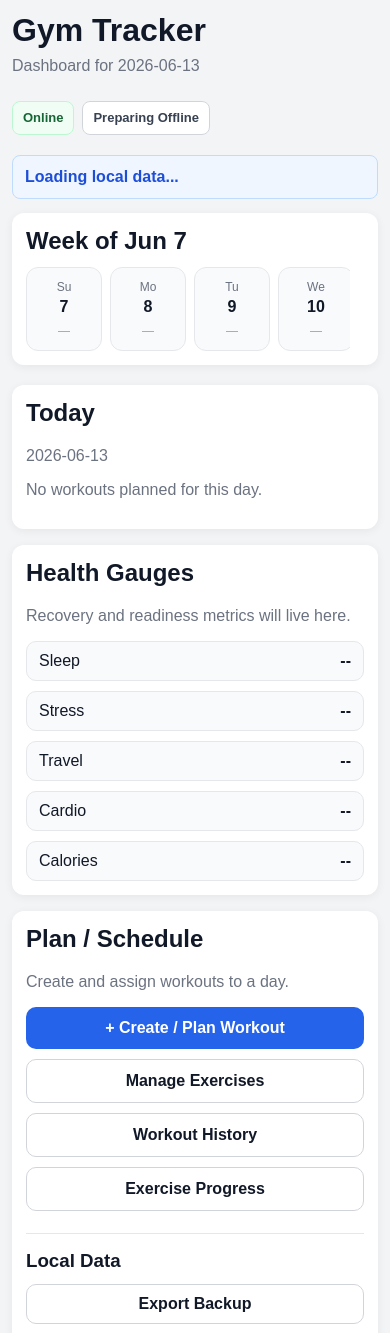
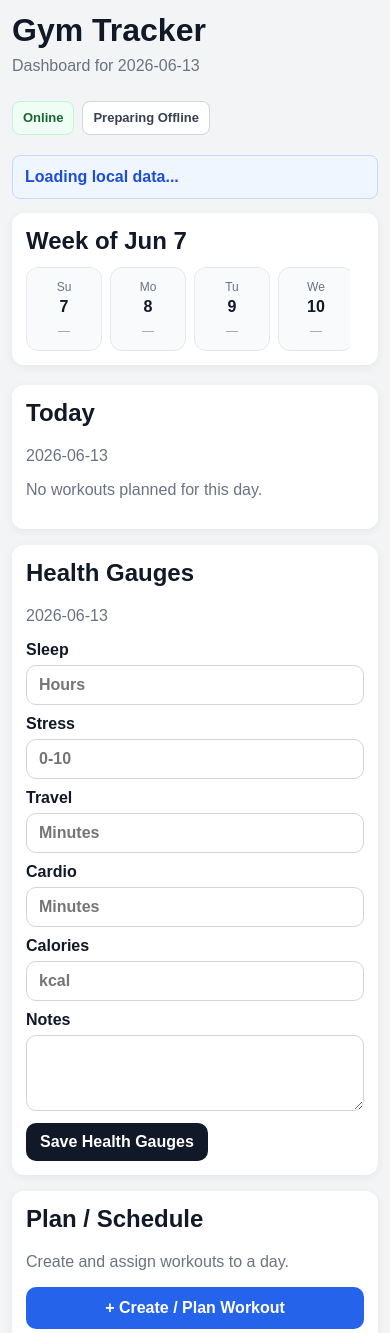
Before and after one commit to rd4bs/rat-tracker, a React (Vite) app: page / in a window 390 px wide. Shown: the top 1333 px of the page. Built offline with nearby package versions, Linux system fonts and the light colour scheme.

Commit message:
Add health gauge inputs

```diff
--- a/src/components/dashboard/HealthGaugePanel.tsx
+++ b/src/components/dashboard/HealthGaugePanel.tsx
@@ -1,37 +1,178 @@
-const items = [
-  { label: "Sleep", value: "--" },
-  { label: "Stress", value: "--" },
-  { label: "Travel", value: "--" },
-  { label: "Cardio", value: "--" },
-  { label: "Calories", value: "--" },
-];
+import { useEffect, useState } from "react";
+import type { DailyHealthMetrics } from "@/types/health";
 
-export default function HealthGaugesPanel() {
+type Props = {
+  selectedDate: string;
+  metrics: DailyHealthMetrics | null;
+  onSave: (metrics: DailyHealthMetrics) => Promise<void> | void;
+};
+
+type Draft = {
+  sleepHours: string;
+  stressLevel: string;
+  travelMinutes: string;
+  cardioMinutes: string;
+  calories: string;
+  notes: string;
+};
+
+function toInputValue(value: number | undefined) {
+  return value === undefined ? "" : String(value);
+}
+
+function toOptionalNumber(value: string) {
+  return value === "" ? undefined : Number(value);
+}
+
+export default function HealthGaugesPanel({
+  selectedDate,
+  metrics,
+  onSave,
+}: Props) {
+  const [draft, setDraft] = useState<Draft>({
+    sleepHours: "",
+    stressLevel: "",
+    travelMinutes: "",
+    cardioMinutes: "",
+    calories: "",
+    notes: "",
+  });
+  const [isSaving, setIsSaving] = useState(false);
+  const [saveError, setSaveError] = useState("");
+
+  useEffect(() => {
+    setDraft({
+      sleepHours: toInputValue(metrics?.sleepHours),
+      stressLevel: toInputValue(metrics?.stressLevel),
+      travelMinutes: toInputValue(metrics?.travelMinutes),
+      cardioMinutes: toInputValue(metrics?.cardioMinutes),
+      calories: toInputValue(metrics?.calories),
+      notes: metrics?.notes ?? "",
+    });
+    setSaveError("");
+    setIsSaving(false);
+  }, [metrics, selectedDate]);
+
+  const updateDraft = (field: keyof Draft, value: string) => {
+    setDraft((current) => ({ ...current, [field]: value }));
+  };
+
+  const handleSave = async () => {
+    if (isSaving) return;
+
+    setIsSaving(true);
+    setSaveError("");
+
+    try {
+      await onSave({
+        date: selectedDate,
+        sleepHours: toOptionalNumber(draft.sleepHours),
+        stressLevel: toOptionalNumber(draft.stressLevel),
+        travelMinutes: toOptionalNumber(draft.travelMinutes),
+        cardioMinutes: toOptionalNumber(draft.cardioMinutes),
+        calories: toOptionalNumber(draft.calories),
+        notes: draft.notes.trim() || undefined,
+        updatedAt: new Date().toISOString(),
+      });
+    } catch (error) {
+      console.error("Failed to save health metrics:", error);
+      setSaveError("Health gauges save failed.");
+    } finally {
+      setIsSaving(false);
+    }
+  };
+
   return (
     <div>
       <h2 style={{ marginTop: 0 }}>Health Gauges</h2>
-      <p style={{ color: "#6b7280" }}>
-        Recovery and readiness metrics will live here.
-      </p>
+      <p style={{ color: "#6b7280" }}>{selectedDate}</p>
 
-      <div style={{ display: "grid", gap: 10, marginTop: 12 }}>
-        {items.map((item) => (
-          <div
-            key={item.label}
-            style={{
-              display: "flex",
-              justifyContent: "space-between",
-              padding: "10px 12px",
-              border: "1px solid #e5e7eb",
-              borderRadius: 10,
-              background: "#f9fafb",
-            }}
-          >
-            <span>{item.label}</span>
-            <strong>{item.value}</strong>
-          </div>
-        ))}
+      <div className="health-gauge-grid">
+        <label>
+          Sleep
+          <input
+            type="number"
+            min="0"
+            step="0.25"
+            value={draft.sleepHours}
+            onChange={(event) => updateDraft("sleepHours", event.target.value)}
+            placeholder="Hours"
+          />
+        </label>
+
+        <label>
+          Stress
+          <input
+            type="number"
+            min="0"
+            max="10"
+            value={draft.stressLevel}
+            onChange={(event) => updateDraft("stressLevel", event.target.value)}
+            placeholder="0-10"
+          />
+        </label>
+
+        <label>
+          Travel
+          <input
+            type="number"
+            min="0"
+            value={draft.travelMinutes}
+            onChange={(event) =>
+              updateDraft("travelMinutes", event.target.value)
+            }
+            placeholder="Minutes"
+          />
+        </label>
+
+        <label>
+          Cardio
+          <input
+            type="number"
+            min="0"
+            value={draft.cardioMinutes}
+            onChange={(event) =>
+              updateDraft("cardioMinutes", event.target.value)
+            }
+            placeholder="Minutes"
+          />
+        </label>
+
+        <label>
+          Calories
+          <input
+            type="number"
+            min="0"
+            value={draft.calories}
+            onChange={(event) => updateDraft("calories", event.target.value)}
+            placeholder="kcal"
+          />
+        </label>
       </div>
+
+      <label className="health-notes-field">
+        Notes
+        <textarea
+          value={draft.notes}
+          onChange={(event) => updateDraft("notes", event.target.value)}
+          rows={3}
+        />
+      </label>
+
+      {saveError ? (
+        <p className="app-alert app-alert--error" role="alert">
+          {saveError}
+        </p>
+      ) : null}
+
+      <button
+        type="button"
+        onClick={handleSave}
+        disabled={isSaving}
+        className="health-save-button"
+      >
+        {isSaving ? "Saving..." : "Save Health Gauges"}
+      </button>
     </div>
   );
 }
--- a/src/db/backup.ts
+++ b/src/db/backup.ts
@@ -1,21 +1,25 @@
 import { db } from "@/db/db";
 import type { Exercise } from "@/types/exercise";
+import type { DailyHealthMetrics } from "@/types/health";
 import type { Workout } from "@/types/workout";
 
 const BACKUP_APP_ID = "gym-tracker";
-const BACKUP_VERSION = 1;
+const BACKUP_VERSION = 2;
+const SUPPORTED_BACKUP_VERSIONS = [1, 2];
 
 export type GymTrackerBackup = {
   app: typeof BACKUP_APP_ID;
-  version: typeof BACKUP_VERSION;
+  version: number;
   exportedAt: string;
   exercises: Exercise[];
   workouts: Workout[];
+  healthMetrics?: DailyHealthMetrics[];
 };
 
 export type BackupImportResult = {
   exerciseCount: number;
   workoutCount: number;
+  healthMetricCount: number;
 };
 
 function isRecord(value: unknown): value is Record<string, unknown> {
@@ -80,12 +84,25 @@ function isWorkout(value: unknown): value is Workout {
   });
 }
 
+function isHealthMetric(value: unknown): value is DailyHealthMetrics {
+  if (!isRecord(value)) return false;
+
+  return (
+    typeof value.date === "string" &&
+    typeof value.updatedAt === "string"
+  );
+}
+
 function parseBackup(value: unknown): GymTrackerBackup {
   if (!isRecord(value)) {
     throw new Error("The selected file is not a Gym Tracker backup.");
   }
 
-  if (value.app !== BACKUP_APP_ID || value.version !== BACKUP_VERSION) {
+  if (
+    value.app !== BACKUP_APP_ID ||
+    typeof value.version !== "number" ||
+    !SUPPORTED_BACKUP_VERSIONS.includes(value.version)
+  ) {
     throw new Error("The selected backup is not compatible with this app.");
   }
 
@@ -101,13 +118,22 @@ function parseBackup(value: unknown): GymTrackerBackup {
     throw new Error("The selected backup contains invalid workout data.");
   }
 
+  if (
+    value.healthMetrics !== undefined &&
+    (!Array.isArray(value.healthMetrics) ||
+      !value.healthMetrics.every(isHealthMetric))
+  ) {
+    throw new Error("The selected backup contains invalid health data.");
+  }
+
   return value as GymTrackerBackup;
 }
 
 export async function createGymTrackerBackup(): Promise<GymTrackerBackup> {
-  const [exercises, workouts] = await Promise.all([
+  const [exercises, workouts, healthMetrics] = await Promise.all([
     db.exercises.toArray(),
     db.workouts.toArray(),
+    db.healthMetrics.toArray(),
   ]);
 
   return {
@@ -116,6 +142,7 @@ export async function createGymTrackerBackup(): Promise<GymTrackerBackup> {
     exportedAt: new Date().toISOString(),
     exercises,
     workouts,
+    healthMetrics,
   };
 }
 
@@ -124,13 +151,18 @@ export async function importGymTrackerBackup(
 ): Promise<BackupImportResult> {
   const backup = parseBackup(JSON.parse(backupText));
 
-  await db.transaction("rw", db.exercises, db.workouts, async () => {
+  await db.transaction("rw", db.exercises, db.workouts, db.healthMetrics, async () => {
     await db.exercises.bulkPut(backup.exercises);
     await db.workouts.bulkPut(backup.workouts);
+
+    if (backup.healthMetrics?.length) {
+      await db.healthMetrics.bulkPut(backup.healthMetrics);
+    }
   });
 
   return {
     exerciseCount: backup.exercises.length,
     workoutCount: backup.workouts.length,
+    healthMetricCount: backup.healthMetrics?.length ?? 0,
   };
 }
--- a/src/db/db.ts
+++ b/src/db/db.ts
@@ -1,10 +1,12 @@
 import Dexie, { type Table } from "dexie";
 import type { Exercise } from "@/types/exercise";
+import type { DailyHealthMetrics } from "@/types/health";
 import type { Workout } from "@/types/workout";
 
 export class GymTrackerDB extends Dexie {
   exercises!: Table<Exercise, string>;
   workouts!: Table<Workout, string>;
+  healthMetrics!: Table<DailyHealthMetrics, string>;
 
   constructor() {
     super("gymTrackerDB");
@@ -13,6 +15,12 @@ export class GymTrackerDB extends Dexie {
       exercises: "id, name, isCustom",
       workouts: "id, date, name",
     });
+
+    this.version(2).stores({
+      exercises: "id, name, isCustom",
+      workouts: "id, date, name",
+      healthMetrics: "date",
+    });
   }
 }
 
--- a/src/index.css
+++ b/src/index.css
@@ -182,6 +182,55 @@ button {
   border: 1px solid #d1d5db;
   border-radius: 10px;
   background: #ffffff;
+}
+
+.health-gauge-grid {
+  display: grid;
+  grid-template-columns: 1fr 1fr;
+  gap: 10px;
+  margin-top: 12px;
+}
+
+.health-gauge-grid label,
+.health-notes-field {
+  display: grid;
+  gap: 6px;
+  min-width: 0;
+  font-weight: 600;
+}
+
+.health-gauge-grid input,
+.health-notes-field textarea {
+  width: 100%;
+  min-width: 0;
+  padding: 10px 12px;
+  border: 1px solid #d1d5db;
+  border-radius: 10px;
+  background: #ffffff;
+}
+
+.health-notes-field {
+  margin-top: 10px;
+}
+
+.health-notes-field textarea {
+  resize: vertical;
+}
+
+.health-save-button {
+  margin-top: 12px;
+  padding: 10px 14px;
+  border: none;
+  border-radius: 10px;
+  background: #111827;
+  color: #ffffff;
+  font-weight: 700;
+  cursor: pointer;
+}
+
+.health-save-button:disabled {
+  cursor: not-allowed;
+  opacity: 0.7;
 }
 
 .dashboard-week {
@@ -864,7 +913,8 @@ button {
   .exercise-picker,
   .exercise-picker-add-row,
   .exercise-picker-filters,
-  .density-filters {
+  .density-filters,
+  .health-gauge-grid {
     grid-template-columns: 1fr;
     width: 100%;
     min-width: 0;
--- a/src/pages/DashboardPage.tsx
+++ b/src/pages/DashboardPage.tsx
@@ -7,6 +7,7 @@ import {
   importGymTrackerBackup,
 } from "@/db/backup";
 import type { Exercise } from "@/types/exercise";
+import type { DailyHealthMetrics } from "@/types/health";
 import { EXERCISES } from "@/data/exercises";
 import type { Workout, WorkoutSet } from "@/types/workout";
 
@@ -36,6 +37,7 @@ export default function DashboardPage() {
   );
   const [workouts, setWorkouts] = useState<Workout[]>([]);
   const [exercises, setExercises] = useState<Exercise[]>([]);
+  const [healthMetrics, setHealthMetrics] = useState<DailyHealthMetrics[]>([]);
   const [isCreatePlanOpen, setIsCreatePlanOpen] = useState(false);
   const [isExerciseLibraryOpen, setIsExerciseLibraryOpen] = useState(false);
   const [isHistoryOpen, setIsHistoryOpen] = useState(false);
@@ -60,13 +62,15 @@ export default function DashboardPage() {
         await db.exercises.bulkPut(EXERCISES);
       }
 
-      const [workoutList, exerciseList] = await Promise.all([
+      const [workoutList, exerciseList, healthMetricList] = await Promise.all([
         db.workouts.toArray(),
         db.exercises.toArray(),
+        db.healthMetrics.toArray(),
       ]);
 
       setWorkouts(workoutList);
       setExercises(exerciseList);
+      setHealthMetrics(healthMetricList);
       setDataError("");
     } catch (error) {
       console.error("Failed to load dashboard data:", error);
@@ -88,6 +92,12 @@ export default function DashboardPage() {
     if (!activeWorkoutId) return null;
     return workouts.find((w) => w.id === activeWorkoutId) ?? null;
   }, [workouts, activeWorkoutId]);
+
+  const healthMetricsForSelectedDate = useMemo(() => {
+    return (
+      healthMetrics.find((metrics) => metrics.date === selectedDate) ?? null
+    );
+  }, [healthMetrics, selectedDate]);
 
   const showSavedMessage = (message: string) => {
     setDataMessage(`${message} at ${dayjs().format("h:mm A")}.`);
@@ -177,6 +187,21 @@ export default function DashboardPage() {
     setDataError("");
     await loadData();
     showSavedMessage("Workout saved");
+  };
+
+  const handleSaveHealthMetrics = async (metrics: DailyHealthMetrics) => {
+    setDataMessage("");
+    setDataError("");
+
+    try {
+      await db.healthMetrics.put(metrics);
+      await loadData();
+      showSavedMessage("Health gauges saved");
+    } catch (error) {
+      console.error("Failed to save health gauges:", error);
+      setDataError("Health gauges save failed.");
+      throw error;
+    }
   };
 
   const hasDuplicateExerciseName = (name: string, currentId?: string) => {
@@ -284,7 +309,7 @@ export default function DashboardPage() {
       URL.revokeObjectURL(url);
 
       setBackupMessage(
-        `Exported ${backup.workouts.length} workouts and ${backup.exercises.length} exercises.`
+        `Exported ${backup.workouts.length} workouts, ${backup.exercises.length} exercises, and ${backup.healthMetrics?.length ?? 0} health entries.`
       );
     } catch (error) {
       console.error("Failed to export backup:", error);
@@ -303,7 +328,7 @@ export default function DashboardPage() {
       const result = await importGymTrackerBackup(await file.text());
       await loadData();
       setBackupMessage(
-        `Imported ${result.workoutCount} workouts and ${result.exerciseCount} exercises.`
+        `Imported ${result.workoutCount} workouts, ${result.exerciseCount} exercises, and ${result.healthMetricCount} health entries.`
       );
     } catch (error) {
       console.error("Failed to import backup:", error);
@@ -364,7 +389,13 @@ export default function DashboardPage() {
               onStartWorkout={handleStartWorkout}
             />
           }
-          topRight={<HealthGaugesPanel />}
+          topRight={
+            <HealthGaugesPanel
+              selectedDate={selectedDate}
+              metrics={healthMetricsForSelectedDate}
+              onSave={handleSaveHealthMetrics}
+            />
+          }
           bottomLeft={
             <PlannerPanel
               onOpenCreatePlan={() => setIsCreatePlanOpen(true)}
--- /dev/null
+++ b/src/types/health.ts
@@ -0,0 +1,10 @@
+export type DailyHealthMetrics = {
+  date: string;
+  sleepHours?: number;
+  stressLevel?: number;
+  travelMinutes?: number;
+  cardioMinutes?: number;
+  calories?: number;
+  notes?: string;
+  updatedAt: string;
+};
```
Also changed, not shown: REQUIREMENTS.txt.
